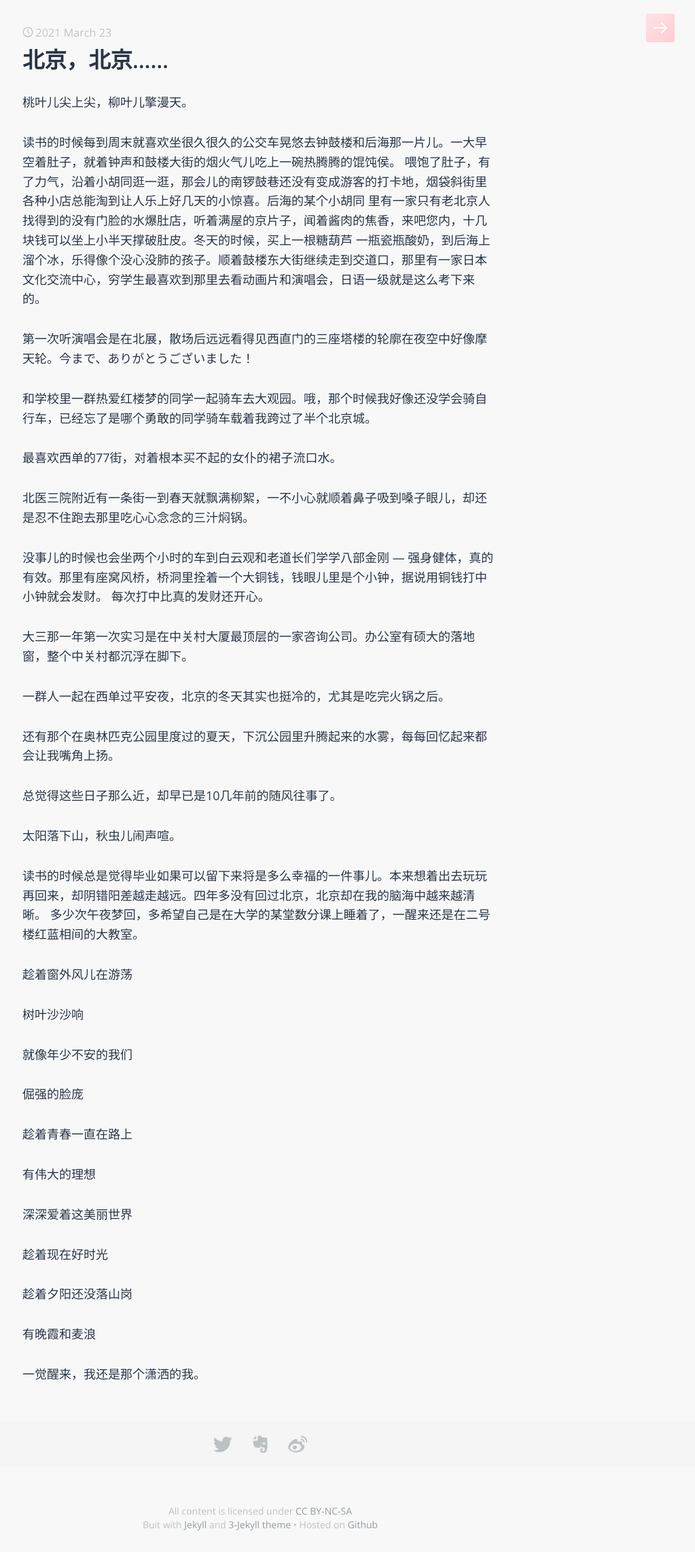
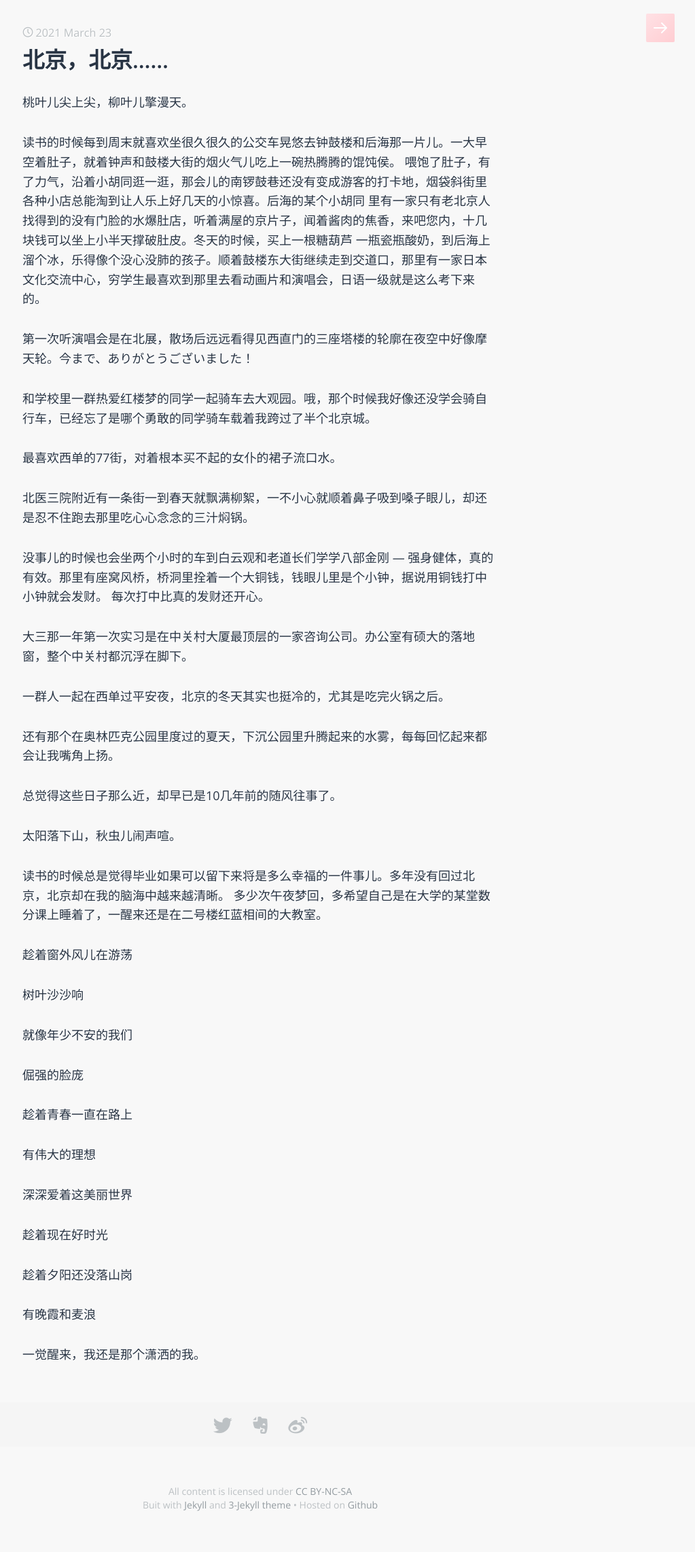
Before and after one commit to sophiesongge/sophiesongge.github.io, a Jekyll site: the page built from _posts/2021-03-23-beijing-beijing.markdown, in a window 1280 px wide. Shown: the whole page at 68% size, without its empty margins (257-1280 px from the left). Built offline with Jekyll 4.4.1, drawn with Linux system fonts in a browser that asks for light colours; some web fonts are replaced.

Commit message:
add post beijing beijing

```diff
--- a/_posts/2021-03-23-beijing-beijing.markdown
+++ b/_posts/2021-03-23-beijing-beijing.markdown
@@ -34,7 +34,7 @@ use_math: false
 
 太阳落下山，秋虫儿闹声喧。
 
-读书的时候总是觉得毕业如果可以留下来将是多么幸福的一件事儿。本来想着出去玩玩再回来，却阴错阳差越走越远。四年多没有回过北京，北京却在我的脑海中越来越清晰。
+读书的时候总是觉得毕业如果可以留下来将是多么幸福的一件事儿。多年没有回过北京，北京却在我的脑海中越来越清晰。
 多少次午夜梦回，多希望自己是在大学的某堂数分课上睡着了，一醒来还是在二号楼红蓝相间的大教室。
 
 趁着窗外风儿在游荡
```
